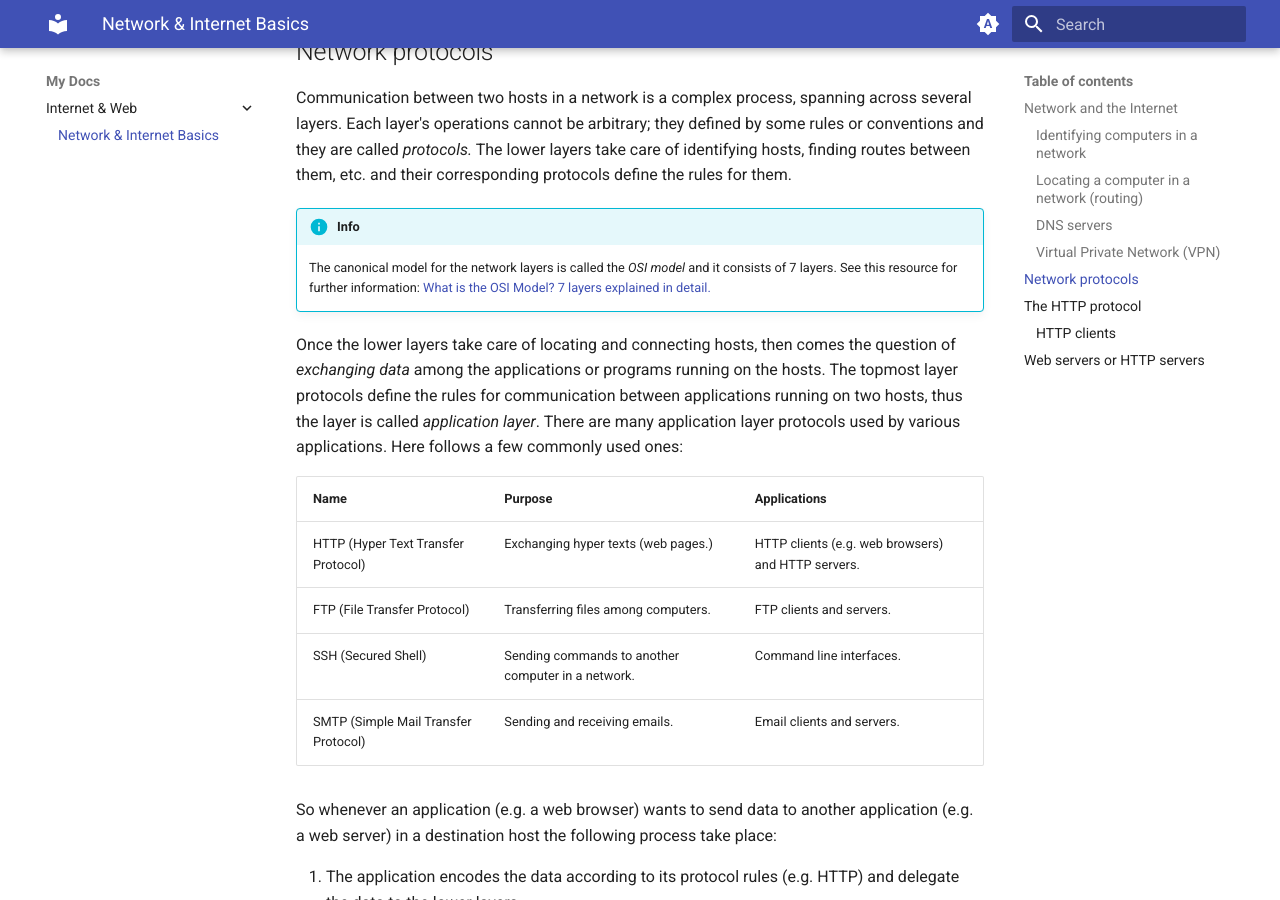
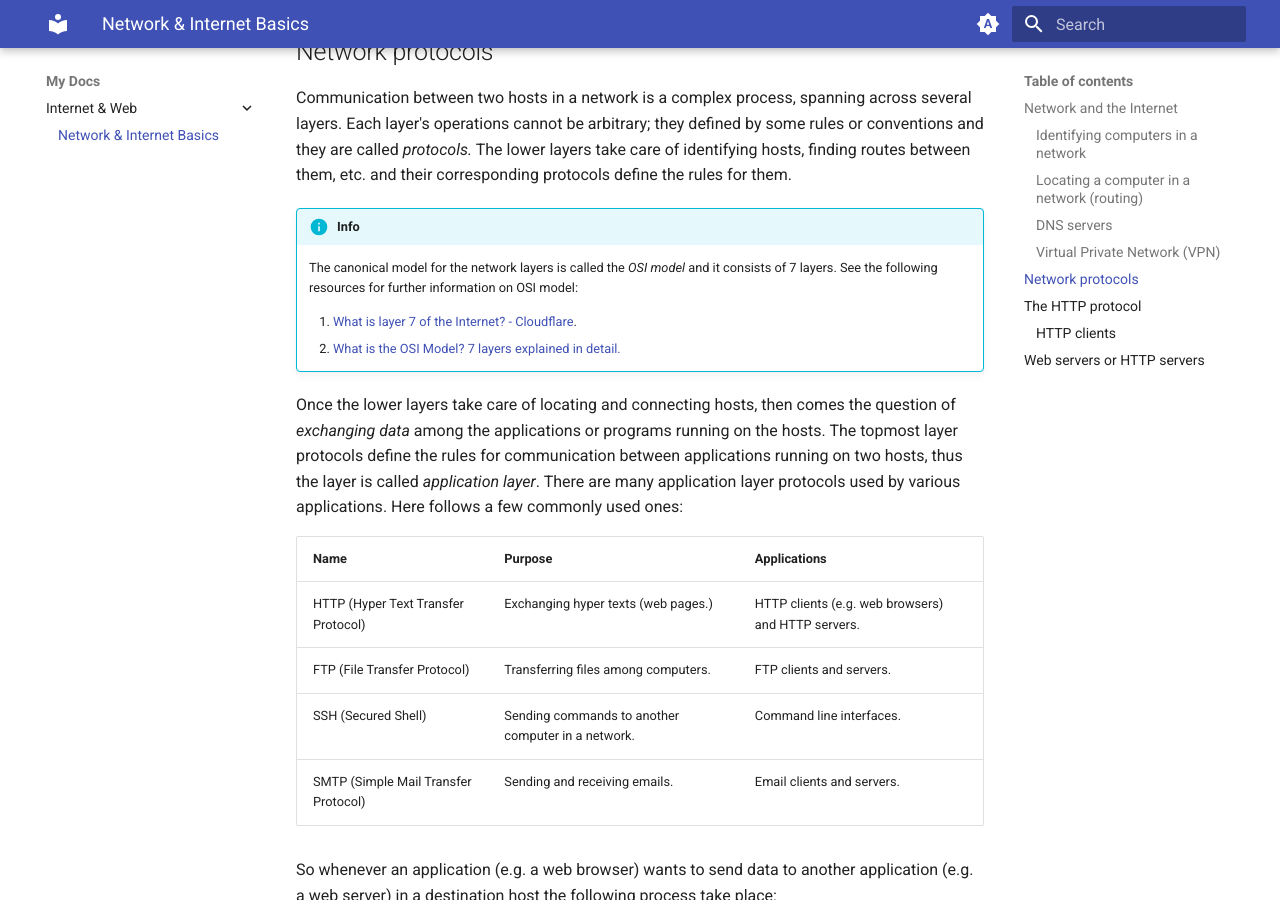
Before and after one commit to gharials/dev-path, an MkDocs documentation site: the page built from docs/internet-web/network-internet-basics.md, in a window 1280 px wide and 900 px high, scrolled down 2249 px. Built offline with MkDocs 1.6.1 and Material for MkDocs 9.7.7, drawn with Linux system fonts in a browser that asks for light colours; some of the changed text lies outside the part shown.

Commit message:
'network-internet-basics' more references for further reading.

````diff
--- a/docs/internet-web/network-internet-basics.md
+++ b/docs/internet-web/network-internet-basics.md
@@ -19,7 +19,7 @@ There are two variants of IP address: the traditional and most widely used _IPv4
 
 As the preceding example shows, an IPv4 address consists of four parts separated by a dot; each part can have a value up to 255. As the type and number of devices connected to the Internet kept growing, the IPv4 address space got exhausted. IPv6 was introduced as a result to accommodate even more devices. Each device has an IPv6 address as well as its IPv4 address. However, for most practical purposes developers talk in terms of IPv4 addresses.
 
-!!! info
+!!! hands-on
     You can find your computer's IP address by running the `ipconfig` command. Here follows an example:
 
     ```
@@ -89,7 +89,10 @@ _To be done._
 Communication between two hosts in a network is a complex process, spanning across several layers. Each layer's operations cannot be arbitrary; they defined by some rules or conventions and they are called _protocols._ The lower layers take care of identifying hosts, finding routes between them, etc. and their corresponding protocols define the rules for them.
 
 !!! info
-    The canonical model for the network layers is called the _OSI model_ and it consists of 7 layers. See this resource for further information: [What is the OSI Model? 7 layers explained in detail.](https://www.educative.io/blog/osi-model-layers)
+    The canonical model for the network layers is called the _OSI model_ and it consists of 7 layers. See the following resources for further information on OSI model:
+
+    1. [What is layer 7 of the Internet? - Cloudflare](https://www.cloudflare.com/learning/ddos/what-is-layer-7/).
+    2. [What is the OSI Model? 7 layers explained in detail.](https://www.educative.io/blog/osi-model-layers)
 
 Once the lower layers take care of locating and connecting hosts, then comes the question of _exchanging data_ among the applications or programs running on the hosts. The topmost layer protocols define the rules for communication between applications running on two hosts, thus the layer is called _application layer_. There are many application layer protocols used by various applications. Here follows a few commonly used ones:
 
@@ -149,9 +152,12 @@ Here follows a sample HTTP response (truncated for brevity):
   <head>
 ```
 
-See the following resource for a more detailed overview of HTTP: [An overview of HTTP - MDN](https://developer.mozilla.org/en-US/docs/Web/HTTP/Overview).
+See the following resources for a more detailed overview of HTTP:
 
-!!! info
+1. [An overview of HTTP - MDN](https://developer.mozilla.org/en-US/docs/Web/HTTP/Overview).
+2. [What is HTTP? - Cloudflare](https://www.cloudflare.com/learning/ddos/glossary/hypertext-transfer-protocol-http/).
+
+!!! hands-on
     **SMTP protocol message format**
 
     Just like browsers render HTTP protocol responses in a human readable format, the SMTP clients also do the same for SMTP messages. You can view the SMTP data format by opening an email in your GMail inbox and clicking _Show original_ from the menu at the top-right corner. Here follows an example (truncated for brevity.)
````
